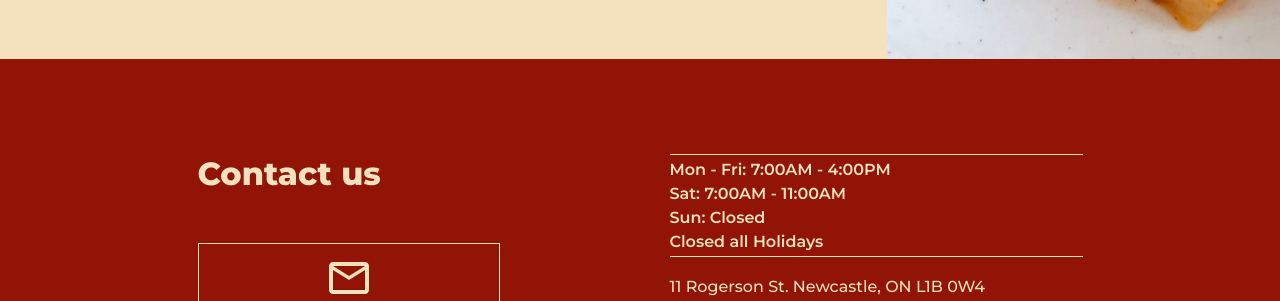
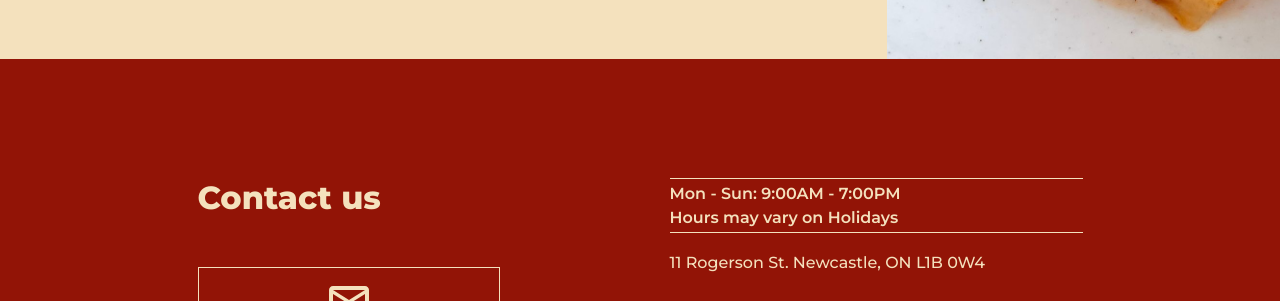
Before and after one commit to chengmwt/kimchily, a React (Vite) app: page / in a window 1280 px wide. Shown: the part 2961-3262 px from the top of the page. Built offline with nearby package versions, Linux system fonts and the light colour scheme; grey boxes are pictures that could not be loaded.

Commit message:
updated hours to 9 - 7 everyday

```diff
--- a/src/components/Contact.jsx
+++ b/src/components/Contact.jsx
@@ -86,15 +86,15 @@ const Contact = () => {
         {/* Hours of operation */}
         <div className="hoursAndLocation">
           <div className="hours" id="hours">
-            <h4>Mon - Fri: 7:00AM - 4:00PM </h4>
+            <h4>Mon - Sun: 9:00AM - 7:00PM </h4>
             {/* <h4>Mon: 7:00AM - 4:00PM </h4>
             <h4>Tue: 7:00AM - 4:00PM </h4>
             <h4>Wed: 7:00AM - 4:00PM </h4>
             <h4>Thu: 7:00AM - 4:00PM </h4>
             <h4>Fri: 7:00AM - 4:00PM </h4> */}
-            <h4>Sat: 7:00AM - 11:00AM </h4>
-            <h4>Sun: Closed</h4>
-            <h4>Closed all Holidays</h4>
+            {/* <h4>Sat: 7:00AM - 11:00AM </h4>
+            <h4>Sun: Closed</h4> */}
+            <h4>Hours may vary on Holidays</h4>
           </div>
 
           <div className="map">
--- a/src/components/Order.css
+++ b/src/components/Order.css
@@ -113,7 +113,6 @@
     height: auto;
     min-height: calc(100vh - 60px);
     flex-direction: column;
-    padding: ;
   }
 
   .orderWrapper {
```
Also changed, not shown: 1 other file (tests, documents, lock files or other folders).
